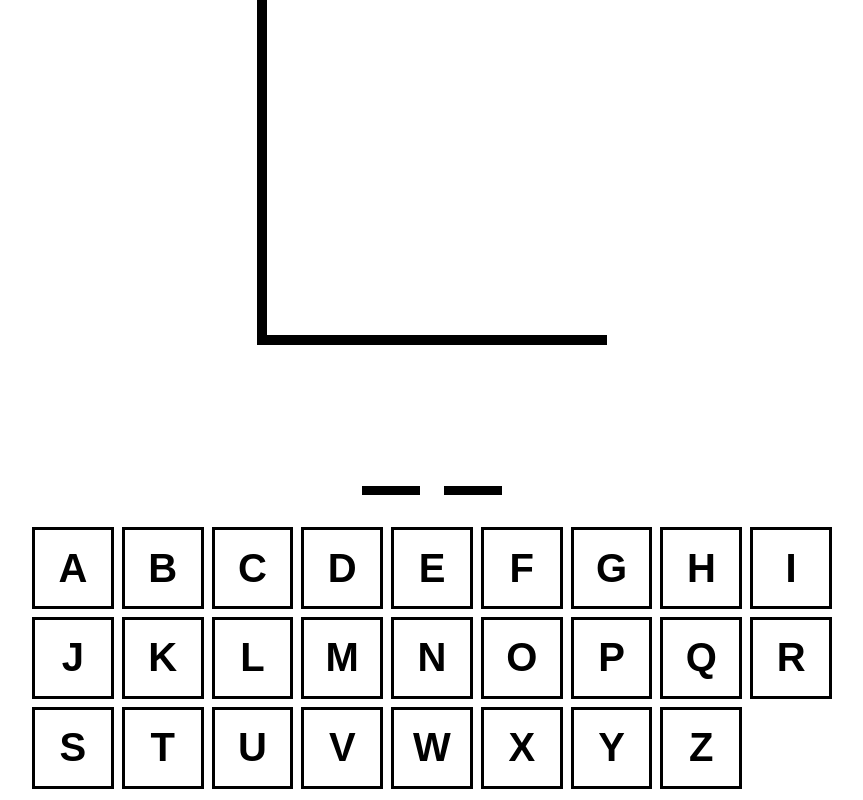
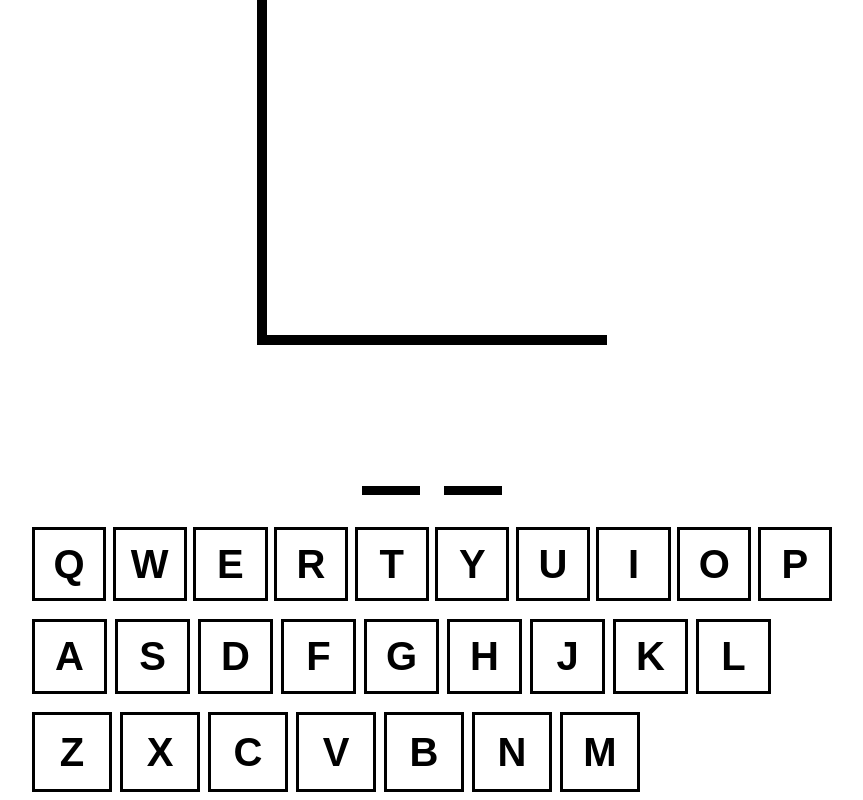
Before and after one commit to larrynjackson/beat-the-bug, a React (Create React App) app: page / in a window 1280 px wide. Shown: the part 382-1182 px from the top of the page, without its empty margins (208-1071 px from the left). Built offline with nearby package versions, Linux system fonts and the light colour scheme; the HTML template or start-up script is replaced by a standard one.

Commit message:
changed keyboard layout

```diff
--- a/src/Keyboard.tsx
+++ b/src/Keyboard.tsx
@@ -1,33 +1,8 @@
 import styles from './Keyboard.module.css';
 
-const KEYS = [
-  'a',
-  'b',
-  'c',
-  'd',
-  'e',
-  'f',
-  'g',
-  'h',
-  'i',
-  'j',
-  'k',
-  'l',
-  'm',
-  'n',
-  'o',
-  'p',
-  'q',
-  'r',
-  's',
-  't',
-  'u',
-  'v',
-  'w',
-  'x',
-  'y',
-  'z',
-];
+const TOP_KEY_ROW = ['q', 'w', 'e', 'r', 't', 'y', 'u', 'i', 'o', 'p'];
+const MID_KEY_ROW = ['a', 's', 'd', 'f', 'g', 'h', 'j', 'k', 'l'];
+const BOT_KEY_ROW = ['z', 'x', 'c', 'v', 'b', 'n', 'm'];
 
 type KeyboardProps = {
   activeLetters: string[];
@@ -43,14 +18,15 @@ export default function Keyboard({
   addGuessedLetter,
 }: KeyboardProps) {
   return (
+    <>
       <div
         style={{
           display: 'grid',
-        gridTemplateColumns: 'repeat(auto-fit, minmax(75px, 1fr))',
-        gap: '.5rem',
+          gridTemplateColumns: 'repeat(auto-fit, minmax(60px, 1fr))',
+          gap: '.4rem',
         }}
       >
-      {KEYS.map((key) => {
+        {TOP_KEY_ROW.map((key) => {
           const isActive = activeLetters.includes(key);
           const isInactive = inactiveLetters.includes(key);
           return (
@@ -66,5 +42,54 @@ export default function Keyboard({
           );
         })}
       </div>
+      <br />
+      <div
+        style={{
+          display: 'grid',
+          gridTemplateColumns: 'repeat(auto-fit, min(75px))',
+          gap: '.5rem',
+        }}
+      >
+        {MID_KEY_ROW.map((key) => {
+          const isActive = activeLetters.includes(key);
+          const isInactive = inactiveLetters.includes(key);
+          return (
+            <button
+              onClick={() => addGuessedLetter(key)}
+              className={`${styles.btn} ${isActive ? styles.active : ''}
+          ${isInactive ? styles.inactive : ''}`}
+              disabled={isInactive || isActive || disabled}
+              key={key}
+            >
+              {key}
+            </button>
+          );
+        })}
+      </div>
+      <br />
+      <div
+        style={{
+          display: 'grid',
+          gridTemplateColumns: 'repeat(auto-fit, min(80px)',
+          gap: '.5rem',
+        }}
+      >
+        {BOT_KEY_ROW.map((key) => {
+          const isActive = activeLetters.includes(key);
+          const isInactive = inactiveLetters.includes(key);
+          return (
+            <button
+              onClick={() => addGuessedLetter(key)}
+              className={`${styles.btn} ${isActive ? styles.active : ''}
+          ${isInactive ? styles.inactive : ''}`}
+              disabled={isInactive || isActive || disabled}
+              key={key}
+            >
+              {key}
+            </button>
+          );
+        })}
+      </div>
+    </>
   );
 }
```
Lines whose indentation alone changed are shown as unchanged.
